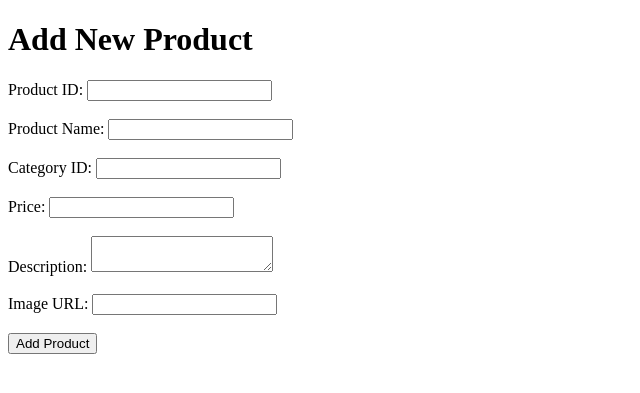
After one commit to SakshamDubey19/E-Commerce-Web-app, a Flask app: page /add_product in a window 1280 px wide. The commit adds this page. Shown: the top 393 px of the page, without its empty margins (0-640 px from the left). Run offline with Flask 3, Linux system fonts and the light colour scheme; a user stored in the database is signed in.

Commit message:
Adding product page

```diff
--- /dev/null
+++ b/Templates/add_product.html
@@ -0,0 +1,32 @@
+<!DOCTYPE html>
+<html lang="en">
+<head>
+    <meta charset="UTF-8">
+    <meta name="viewport" content="width=device-width, initial-scale=1.0">
+    <title>Add Product</title>
+</head>
+<body>
+    <h1>Add New Product</h1>
+    <form action="/add_product" method="POST">
+        <label for="product_id">Product ID:</label>
+        <input type="text" id="product_id" name="product_id" required><br><br>
+
+        <label for="product_name">Product Name:</label>
+        <input type="text" id="product_name" name="product_name" required><br><br>
+
+        <label for="category_id">Category ID:</label>
+        <input type="text" id="category_id" name="category_id" required><br><br>
+
+        <label for="price">Price:</label>
+        <input type="number" id="price" name="price" step="0.01" required><br><br>
+
+        <label for="description">Description:</label>
+        <textarea id="description" name="description" required></textarea><br><br>
+
+        <label for="image_url">Image URL:</label>
+        <input type="url" id="image_url" name="image_url" required><br><br>
+
+        <button type="submit">Add Product</button>
+    </form>
+</body>
+</html>
--- a/app.py
+++ b/app.py
@@ -62,26 +62,26 @@ def add_product():
         product_category = request.form['category']
         product_price = request.form['price']
         product_description = request.form['description']
-
+    return render_template('add_product.html')
         # Create a new product instance
-        new_product = Product(
+    new_product = Product(
             name=product_name,
             category=product_category,
             price=float(product_price),
             description=product_description
         )
 
-        try:
+    try:
             # Add the product to the database
             db_session.add(new_product)
             db_session.commit()
             flash('Product added successfully!', 'success')
             return redirect(url_for('dashboard'))  # Redirect to dashboard after adding the product
-        except Exception as e:
+    except Exception as e:
             db_session.rollback()
             flash(f'Error adding product: {str(e)}', 'danger')
 
-    return render_template('add-product.html')
+    return render_template('add_product.html')
 
 
 
```
Also changed, not shown: Templates/dashboard.html (+2 -8 lines).
